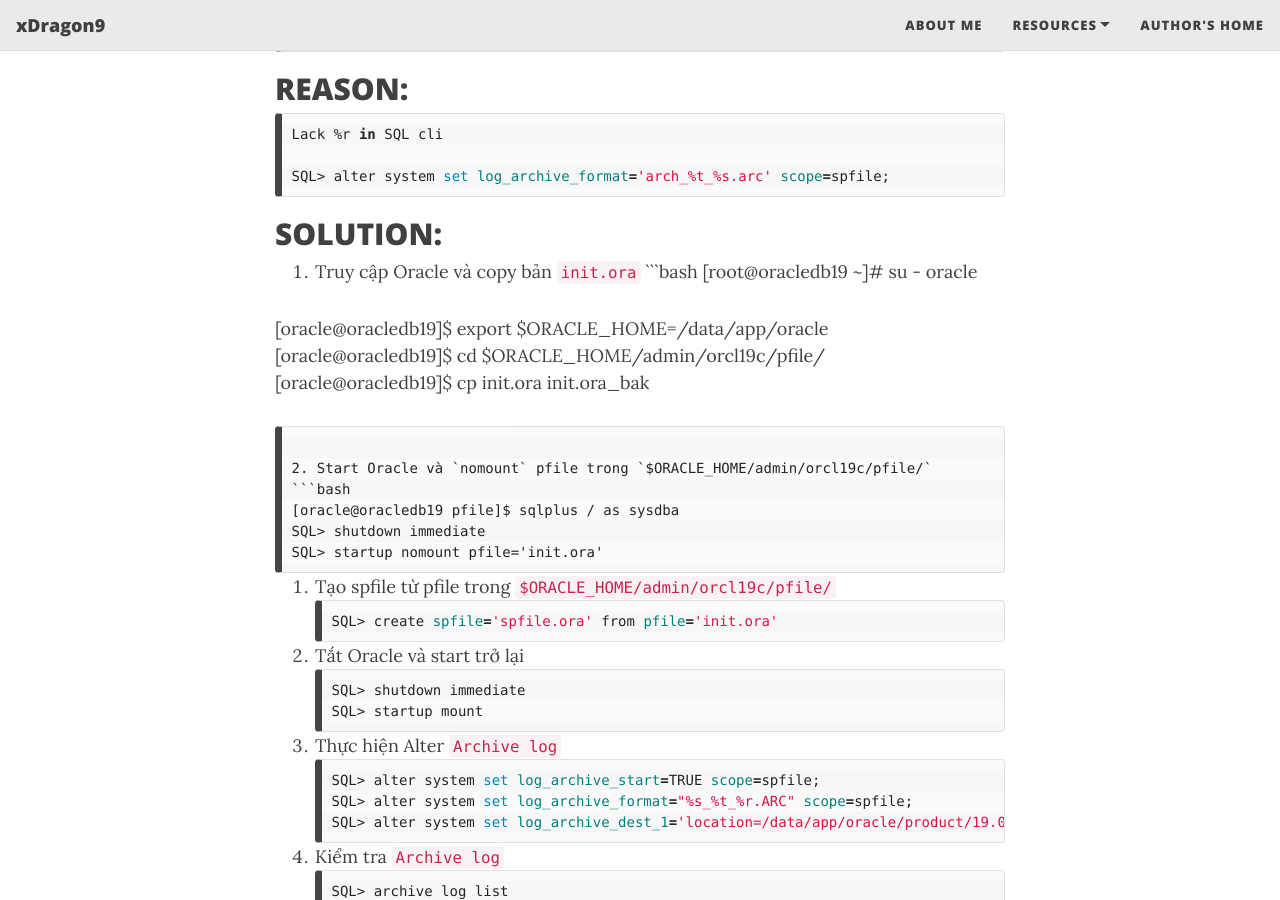
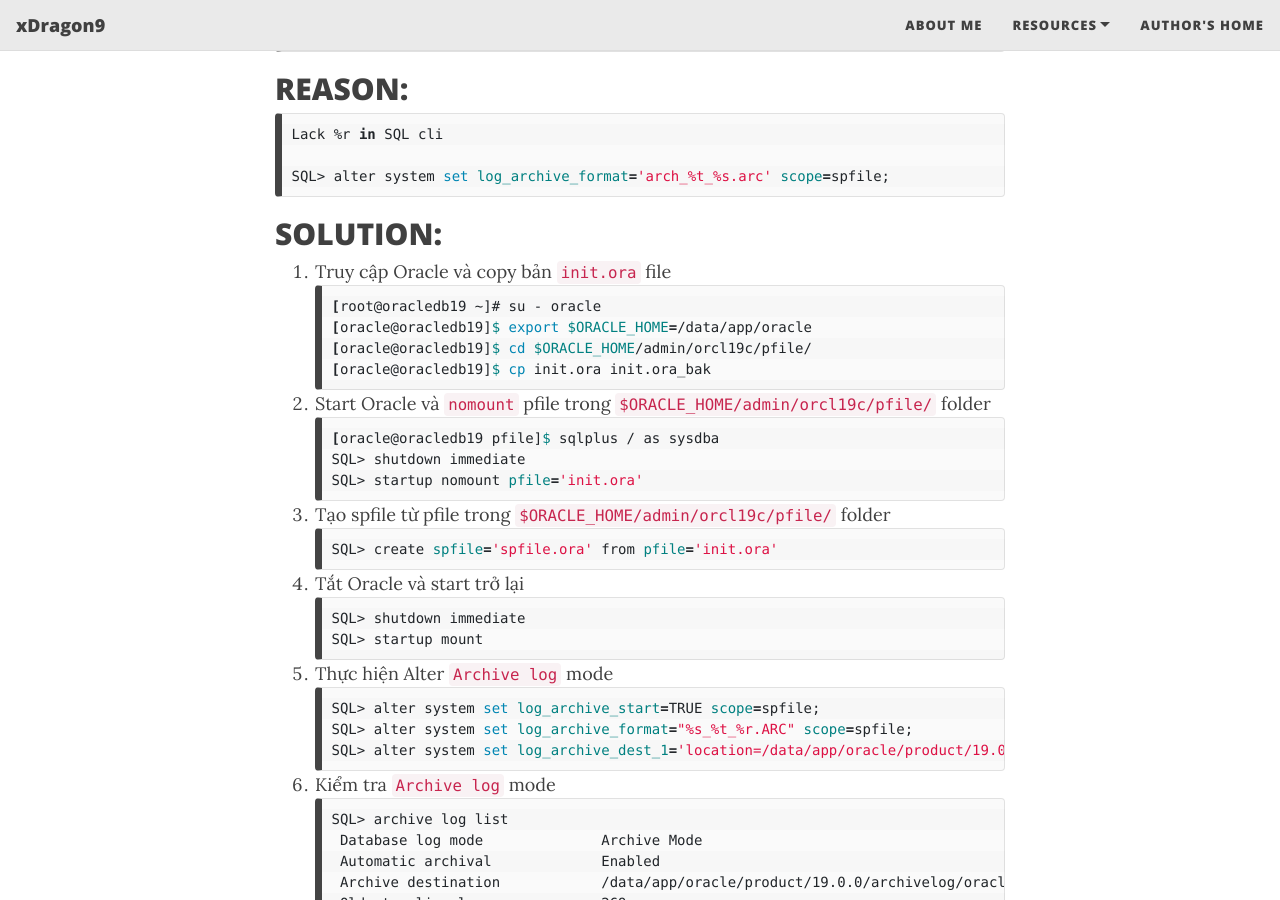
Before and after one commit to trungnvfet/trungnvfet.github.io, a Jekyll site: the page built from _posts/2023-05-23-Oracle_fix_log_archive_format_issue.md, in a window 1280 px wide and 900 px high, scrolled down 488 px. Built offline with Jekyll 4.4.1, drawn with Linux system fonts in a browser that asks for light colours; nearby versions of some CDN libraries.

Commit message:
Update 2023-05-23-Oracle_fix_log_archive_format_issue.md

`````diff
--- a/_posts/2023-05-23-Oracle_fix_log_archive_format_issue.md
+++ b/_posts/2023-05-23-Oracle_fix_log_archive_format_issue.md
@@ -31,23 +31,22 @@ SQL> alter system set log_archive_format='arch_%t_%s.arc' scope=spfile;
 
 SOLUTION:
 ---------
-1. Truy cập Oracle và copy bản `init.ora`
+1. Truy cập Oracle và copy bản `init.ora` file
 ```bash
 [root@oracledb19 ~]# su - oracle
-
 [oracle@oracledb19]$ export $ORACLE_HOME=/data/app/oracle
 [oracle@oracledb19]$ cd $ORACLE_HOME/admin/orcl19c/pfile/
 [oracle@oracledb19]$ cp init.ora init.ora_bak
 ```
 
-2. Start Oracle và `nomount` pfile trong `$ORACLE_HOME/admin/orcl19c/pfile/`
+2. Start Oracle và `nomount` pfile trong `$ORACLE_HOME/admin/orcl19c/pfile/` folder
 ```bash
 [oracle@oracledb19 pfile]$ sqlplus / as sysdba
 SQL> shutdown immediate
 SQL> startup nomount pfile='init.ora'
 ```
 
-3. Tạo spfile từ pfile trong `$ORACLE_HOME/admin/orcl19c/pfile/`
+3. Tạo spfile từ pfile trong `$ORACLE_HOME/admin/orcl19c/pfile/` folder
 ```bash
 SQL> create spfile='spfile.ora' from pfile='init.ora'
 ```
@@ -58,14 +57,14 @@ SQL> shutdown immediate
 SQL> startup mount
 ```
 
-5. Thực hiện Alter `Archive log`
+5. Thực hiện Alter `Archive log` mode
 ```bash
 SQL> alter system set log_archive_start=TRUE scope=spfile;
 SQL> alter system set log_archive_format="%s_%t_%r.ARC" scope=spfile;
 SQL> alter system set log_archive_dest_1='location=/data/app/oracle/product/19.0.0/archivelog/oracle19c/' scope=spfile;
 ```
 
-6. Kiểm tra `Archive log`
+6. Kiểm tra `Archive log` mode
 ```bash
 SQL> archive log list
     Database log mode              Archive Mode
@@ -74,6 +73,6 @@ SQL> archive log list
     Oldest online log sequence     269
     Next log sequence to archive   271
     Current log sequence           271
-````
+```
 
 Thank you for your reading. Done!
`````
